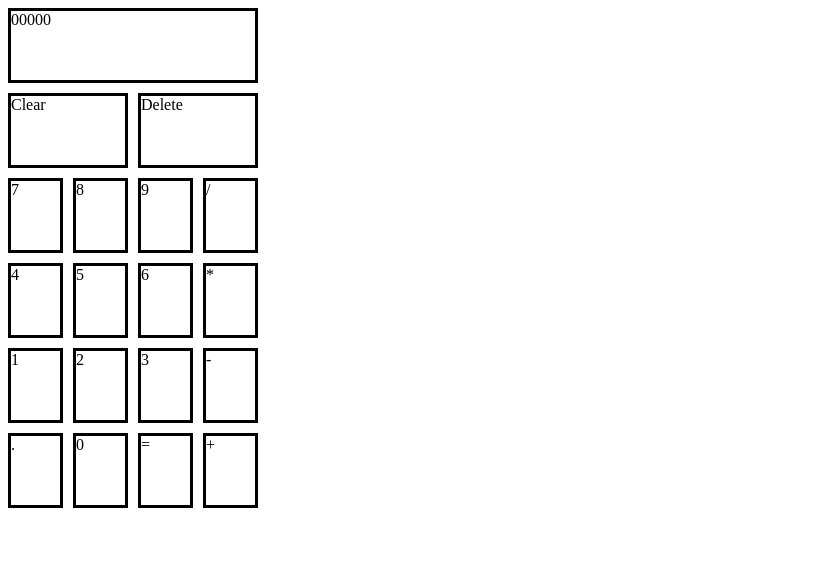
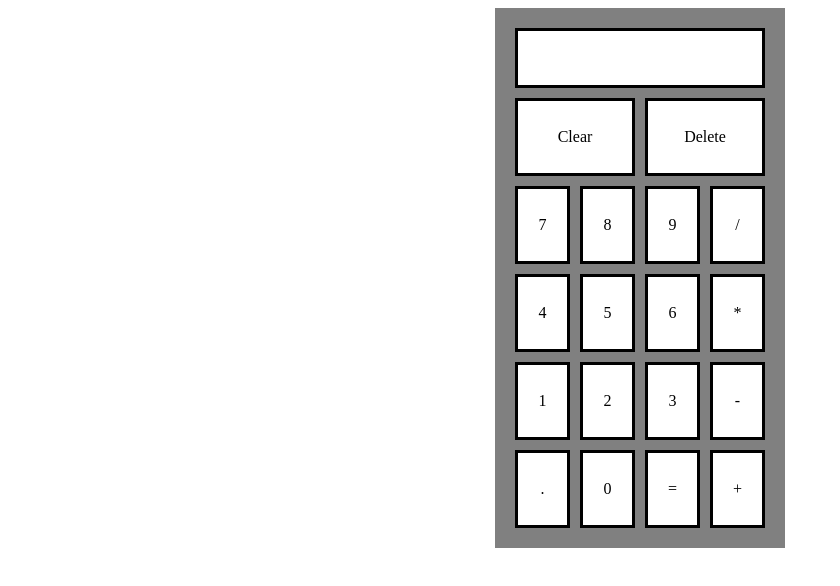
Before and after one commit to FrancisLangit/calculator, a plain HTML site: page index.html in a window 1280 px wide. Shown: the whole page, without its empty margins (0-840 px from the left). Drawn offline with Linux system fonts and the light colour scheme.

Commit message:
Apply styling to user interface

```diff
--- a/index.html
+++ b/index.html
@@ -8,8 +8,8 @@
     </head>
 
     <body>
-        <div class="calc">
-            <div class="calc-display">00000</div>
+        <div class="calc-grid">
+            <div class="calc-display"></div>
 
             <div class="calc-clear-btn">Clear</div>
             <div class="calc-delete-btn">Delete</div>
--- a/styles.css
+++ b/styles.css
@@ -1,13 +1,20 @@
-.calc {
+.calc-grid {
+    background: grey;
     display: grid;
     grid-gap: 10px;
     grid-template-columns: repeat(4, 1fr);
     height: 500px;
+    margin: 0 auto;
+    padding: 20px;
     width: 250px;
 }
 
-.calc div {
+.calc-grid div {
+    align-items: center;
+    background: white;
     border-style: solid;
+    display: flex;
+    justify-content: center;
 }
 
 .calc-display {
```
